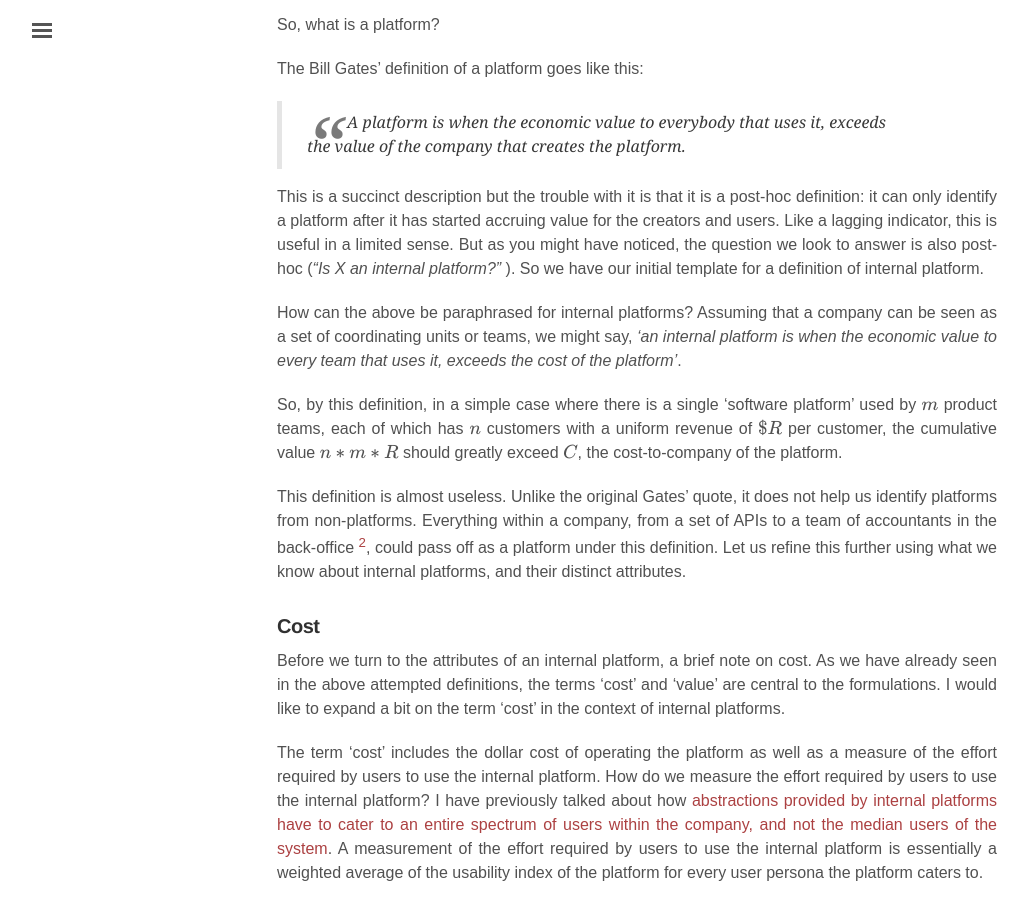
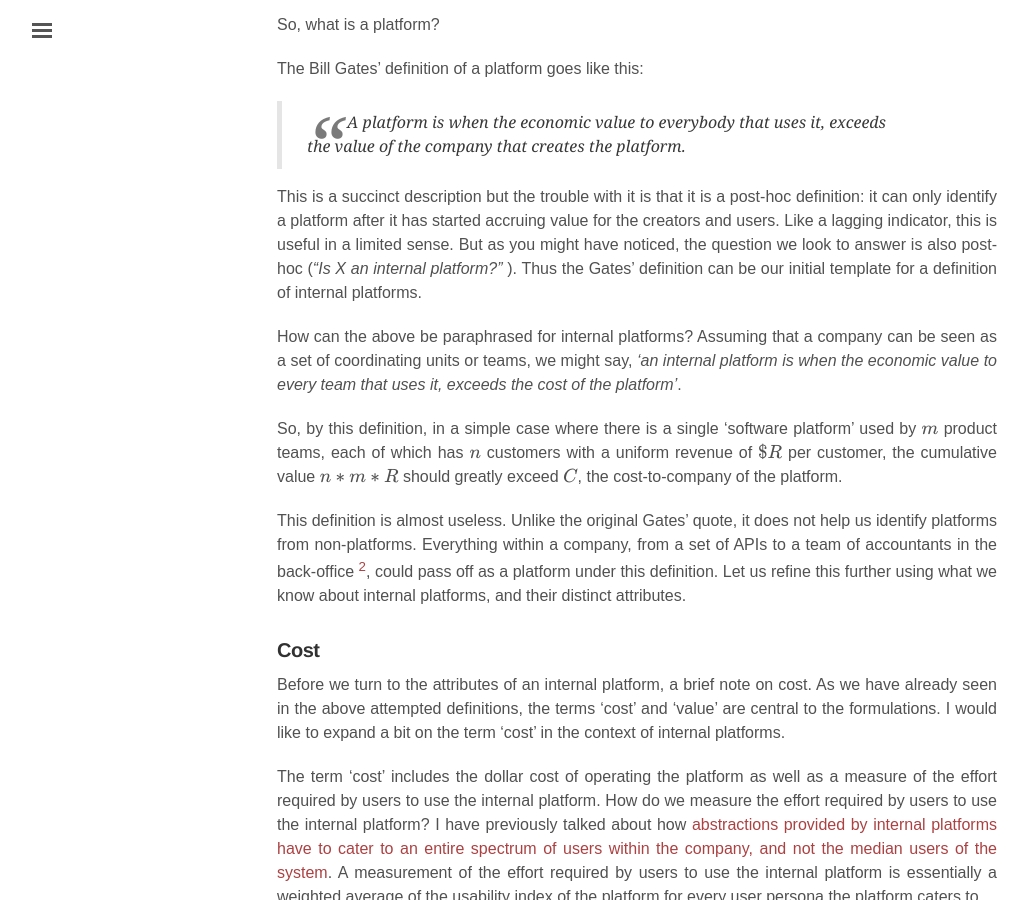
Before and after one commit to sujithjay/sujithjay.github.io, a Jekyll site: the page built from _posts/2021-05-16-Defining-Platforms.md, in a window 1280 px wide and 900 px high, scrolled down 532 px. Shown: the whole window, without its empty margins (3-1031 px from the left). Built offline with Jekyll 4.4.1, drawn with Linux system fonts in a browser that asks for light colours; nearby versions of some CDN libraries; some web fonts are replaced; formulas are drawn with MathJax 3; comment, search, counter and statistics services are not loaded.

Commit message:
Defining Platforms

```diff
--- a/_posts/2021-05-16-Defining-Platforms.md
+++ b/_posts/2021-05-16-Defining-Platforms.md
@@ -19,7 +19,7 @@ So, what is a platform?
 The Bill Gates' definition of a platform goes like this:
 > <blockquoted> A platform is when the economic value to everybody that uses it, exceeds the value of the company that creates the platform.
 
-This is a succinct description but the trouble with it is that it is a post-hoc definition: it can only identify a platform after it has started accruing value for the creators and users. Like a lagging indicator, this is useful in a limited sense. But as you might have noticed, the question we look to answer is also post-hoc (_"Is X an internal platform?"_ ). So we have our initial template for a definition of internal platform.
+This is a succinct description but the trouble with it is that it is a post-hoc definition: it can only identify a platform after it has started accruing value for the creators and users. Like a lagging indicator, this is useful in a limited sense. But as you might have noticed, the question we look to answer is also post-hoc (_"Is X an internal platform?"_ ). Thus the Gates' definition can be our initial template for a definition of internal platforms.
 
 How can the above be paraphrased for internal platforms? Assuming that a company can be seen as a set of coordinating units or teams, we might say, _'an internal platform is when the economic value to every team that uses it, exceeds the cost of the platform'_.
 
```
